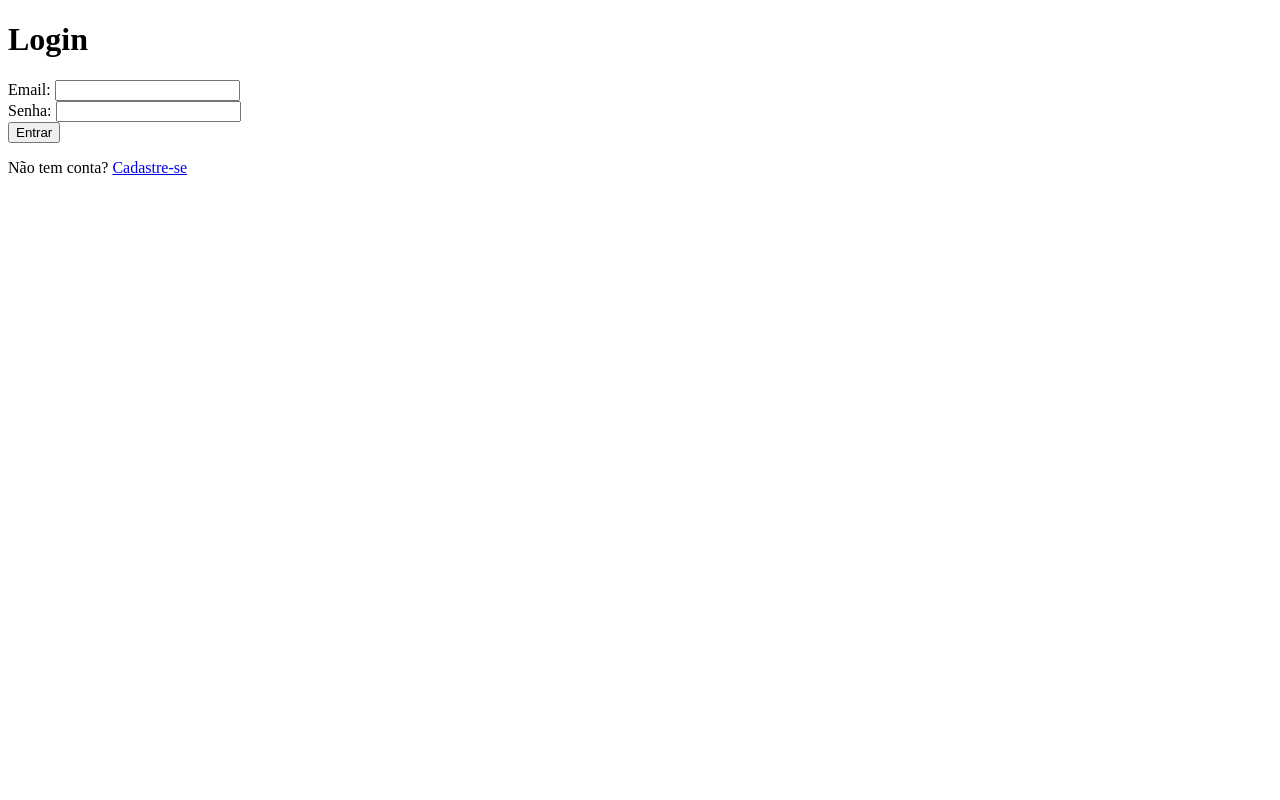
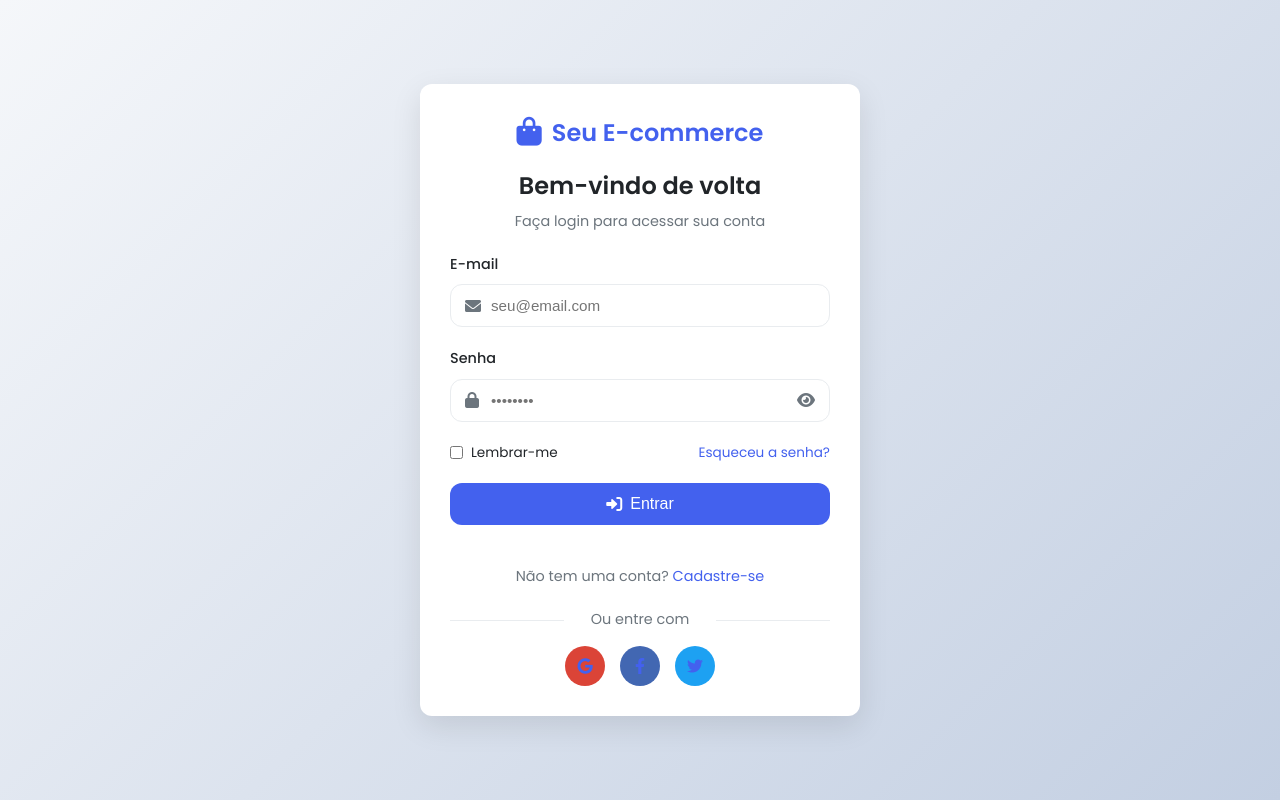
Before and after one commit to Ismaelly1984/ecommerce, a Flask app: page /login in a window 1280 px wide. Run offline with Flask 3, Linux system fonts and the light colour scheme.

Commit message:
Atualiza templates e adiciona pasta static

```diff
--- /dev/null
+++ b/static/css/auth.css
@@ -0,0 +1,325 @@
+/* Variáveis de cores e estilos */
+:root {
+    --primary: #4361ee;
+    --primary-dark: #3a56d4;
+    --primary-light: #e6e9ff;
+    --secondary: #f72585;
+    --success: #4cc9f0;
+    --danger: #ff3e3e;
+    --light: #f8f9fa;
+    --dark: #212529;
+    --gray: #6c757d;
+    --light-gray: #e9ecef;
+    --border-radius: 12px;
+    --box-shadow: 0 10px 30px rgba(0, 0, 0, 0.1);
+    --transition: all 0.3s ease;
+}
+
+/* Reset e estilos base */
+* {
+    margin: 0;
+    padding: 0;
+    box-sizing: border-box;
+}
+
+body {
+    font-family: 'Poppins', sans-serif;
+    background: linear-gradient(135deg, #f5f7fa 0%, #c3cfe2 100%);
+    min-height: 100vh;
+    display: flex;
+    justify-content: center;
+    align-items: center;
+    padding: 20px;
+    line-height: 1.6;
+    color: var(--dark);
+}
+
+/* Container principal */
+.auth-container {
+    width: 100%;
+    max-width: 480px;
+    padding: 20px;
+}
+
+/* Card de autenticação */
+.auth-card {
+    background: white;
+    border-radius: var(--border-radius);
+    box-shadow: var(--box-shadow);
+    overflow: hidden;
+    transition: var(--transition);
+}
+
+.auth-card:hover {
+    transform: translateY(-5px);
+    box-shadow: 0 15px 35px rgba(0, 0, 0, 0.15);
+}
+
+/* Cabeçalho */
+.auth-header {
+    text-align: center;
+    padding: 30px 30px 20px;
+}
+
+.logo {
+    display: flex;
+    align-items: center;
+    justify-content: center;
+    margin-bottom: 15px;
+    color: var(--primary);
+    font-size: 1.5rem;
+    font-weight: 600;
+}
+
+.logo i {
+    margin-right: 10px;
+    font-size: 1.8rem;
+}
+
+.auth-header h1 {
+    font-size: 1.5rem;
+    margin-bottom: 5px;
+    color: var(--dark);
+}
+
+.auth-header p {
+    color: var(--gray);
+    font-size: 0.9rem;
+}
+
+/* Alertas */
+.alert {
+    display: flex;
+    align-items: center;
+    padding: 12px 20px;
+    margin: 0 30px 20px;
+    border-radius: var(--border-radius);
+    font-size: 0.9rem;
+}
+
+.alert i {
+    margin-right: 10px;
+    font-size: 1.1rem;
+}
+
+.alert-success {
+    background-color: rgba(76, 201, 240, 0.1);
+    border: 1px solid var(--success);
+    color: var(--success);
+}
+
+.alert-danger {
+    background-color: rgba(255, 62, 62, 0.1);
+    border: 1px solid var(--danger);
+    color: var(--danger);
+}
+
+/* Formulário */
+.auth-form {
+    padding: 0 30px 20px;
+}
+
+.form-group {
+    margin-bottom: 20px;
+}
+
+.form-group label {
+    display: block;
+    margin-bottom: 8px;
+    font-weight: 500;
+    font-size: 0.9rem;
+    color: var(--dark);
+}
+
+.input-with-icon {
+    position: relative;
+    display: flex;
+    align-items: center;
+}
+
+.input-with-icon i:first-child {
+    position: absolute;
+    left: 15px;
+    color: var(--gray);
+    font-size: 1rem;
+}
+
+.input-with-icon .toggle-password {
+    position: absolute;
+    right: 15px;
+    color: var(--gray);
+    cursor: pointer;
+    font-size: 1rem;
+}
+
+.input-with-icon input {
+    width: 100%;
+    padding: 12px 15px 12px 40px;
+    border: 1px solid var(--light-gray);
+    border-radius: var(--border-radius);
+    font-size: 0.95rem;
+    transition: var(--transition);
+}
+
+.input-with-icon input:focus {
+    border-color: var(--primary);
+    outline: none;
+    box-shadow: 0 0 0 3px var(--primary-light);
+}
+
+/* Opções do formulário */
+.form-options {
+    display: flex;
+    justify-content: space-between;
+    align-items: center;
+    margin-bottom: 20px;
+    font-size: 0.85rem;
+}
+
+.remember-me {
+    display: flex;
+    align-items: center;
+    cursor: pointer;
+}
+
+.remember-me input {
+    margin-right: 8px;
+    cursor: pointer;
+}
+
+.forgot-password {
+    color: var(--primary);
+    text-decoration: none;
+    transition: var(--transition);
+}
+
+.forgot-password:hover {
+    text-decoration: underline;
+    color: var(--primary-dark);
+}
+
+/* Botão */
+.auth-btn {
+    width: 100%;
+    padding: 12px;
+    background-color: var(--primary);
+    color: white;
+    border: none;
+    border-radius: var(--border-radius);
+    font-size: 1rem;
+    font-weight: 500;
+    cursor: pointer;
+    transition: var(--transition);
+    display: flex;
+    align-items: center;
+    justify-content: center;
+}
+
+.auth-btn i {
+    margin-right: 8px;
+    font-size: 1rem;
+}
+
+.auth-btn:hover {
+    background-color: var(--primary-dark);
+    transform: translateY(-2px);
+}
+
+/* Rodapé */
+.auth-footer {
+    padding: 20px 30px 30px;
+    text-align: center;
+    font-size: 0.9rem;
+    color: var(--gray);
+}
+
+.auth-footer a {
+    color: var(--primary);
+    text-decoration: none;
+    transition: var(--transition);
+}
+
+.auth-footer a:hover {
+    text-decoration: underline;
+    color: var(--primary-dark);
+}
+
+.social-login {
+    margin-top: 20px;
+}
+
+.social-login p {
+    margin-bottom: 15px;
+    position: relative;
+}
+
+.social-login p::before,
+.social-login p::after {
+    content: "";
+    position: absolute;
+    top: 50%;
+    width: 30%;
+    height: 1px;
+    background-color: var(--light-gray);
+}
+
+.social-login p::before {
+    left: 0;
+}
+
+.social-login p::after {
+    right: 0;
+}
+
+.social-icons {
+    display: flex;
+    justify-content: center;
+    gap: 15px;
+}
+
+.social-btn {
+    width: 40px;
+    height: 40px;
+    border-radius: 50%;
+    display: flex;
+    align-items: center;
+    justify-content: center;
+    color: white;
+    font-size: 1rem;
+    transition: var(--transition);
+}
+
+.social-btn:hover {
+    transform: translateY(-3px);
+}
+
+.social-btn.google {
+    background-color: #db4437;
+}
+
+.social-btn.facebook {
+    background-color: #4267b2;
+}
+
+.social-btn.twitter {
+    background-color: #1da1f2;
+}
+
+/* Responsividade */
+@media (max-width: 480px) {
+    .auth-container {
+        padding: 10px;
+    }
+
+    .auth-header,
+    .auth-form,
+    .auth-footer {
+        padding-left: 20px;
+        padding-right: 20px;
+    }
+
+    .alert {
+        margin-left: 20px;
+        margin-right: 20px;
+    }
+}
--- a/templates/carrinho.html
+++ b/templates/carrinho.html
@@ -26,8 +26,7 @@
 
             <a href="{{ url_for('logout') }}">Sair</a>
         {% else %}
-            <a href="{{ url_for('login') }}">Login</a>
-            <a href="{{ url_for('cadastro') }}">Cadastre-se</a>
+
         {% endif %}
     </nav>
     <h1>Seu Carrinho</h1>
--- a/templates/index.html
+++ b/templates/index.html
@@ -19,7 +19,7 @@
             <span>Olá, {{ session['usuario_nome'] }}!</span>
             <a href="{{ url_for('ver_carrinho') }}">Carrinho</a>
 
-            <a href="{{ url_for('logout') }}">Sair</a>
+            <a href="{{ url_for('login') }}">Sair</a>
         {% else %}
             <a href="{{ url_for('login') }}">Login</a>
             <a href="{{ url_for('cadastro') }}">Cadastre-se</a>
--- a/templates/login.html
+++ b/templates/login.html
@@ -1,26 +1,94 @@
 <!DOCTYPE html>
-<html>
+<html lang="pt-BR">
 <head>
-    <title>Login</title>
+    <meta charset="UTF-8">
+    <meta name="viewport" content="width=device-width, initial-scale=1.0">
+    <title>Login | Seu E-commerce</title>
+    <link rel="stylesheet" href="{{ url_for('static', filename='css/auth.css') }}">
+    <link href="https://fonts.googleapis.com/css2?family=Poppins:wght@300;400;500;600&display=swap" rel="stylesheet">
+    <link rel="stylesheet" href="https://cdnjs.cloudflare.com/ajax/libs/font-awesome/6.0.0-beta3/css/all.min.css">
 </head>
 <body>
-    <h1>Login</h1>
+    <div class="auth-container">
+        <div class="auth-card">
+            <div class="auth-header">
+                <div class="logo">
+                    <i class="fas fa-shopping-bag"></i>
+                    <span>Seu E-commerce</span>
+                </div>
+                <h1>Bem-vindo de volta</h1>
+                <p>Faça login para acessar sua conta</p>
+            </div>
+
             {% with messages = get_flashed_messages(with_categories=true) %}
                 {% if messages %}
                     {% for category, message in messages %}
-                <div class="alert alert-{{ category }}">{{ message }}</div>
+                        <div class="alert alert-{{ category }}">
+                            <i class="fas fa-{% if category == 'success' %}check-circle{% else %}exclamation-circle{% endif %}"></i>
+                            <span>{{ message }}</span>
+                        </div>
                     {% endfor %}
                 {% endif %}
             {% endwith %}
-    <form method="POST">
-        <label>Email:</label>
-        <input type="email" name="email" required><br>
 
-        <label>Senha:</label>
-        <input type="password" name="senha" required><br>
+            <form method="POST" class="auth-form">
+                <div class="form-group">
+                    <label for="email">E-mail</label>
+                    <div class="input-with-icon">
+                        <i class="fas fa-envelope"></i>
+                        <input type="email" id="email" name="email" placeholder="seu@email.com" required>
+                    </div>
+                </div>
 
-        <button type="submit">Entrar</button>
+                <div class="form-group">
+                    <label for="senha">Senha</label>
+                    <div class="input-with-icon">
+                        <i class="fas fa-lock"></i>
+                        <input type="password" id="senha" name="senha" placeholder="••••••••" required>
+                        <i class="fas fa-eye toggle-password" onclick="togglePassword()"></i>
+                    </div>
+                </div>
+
+                <div class="form-options">
+                    <label class="remember-me">
+                        <input type="checkbox" name="remember">
+                        <span>Lembrar-me</span>
+                    </label>
+                    <a href="#" class="forgot-password">Esqueceu a senha?</a>
+                </div>
+
+                <button type="submit" class="auth-btn">
+                    <i class="fas fa-sign-in-alt"></i>
+                    <span>Entrar</span>
+                </button>
             </form>
-    <p>Não tem conta? <a href="{{ url_for('cadastro') }}">Cadastre-se</a></p>
+
+            <div class="auth-footer">
+                <p>Não tem uma conta? <a href="{{ url_for('cadastro') }}">Cadastre-se</a></p>
+                <div class="social-login">
+                    <p>Ou entre com</p>
+                    <div class="social-icons">
+                        <a href="#" class="social-btn google"><i class="fab fa-google"></i></a>
+                        <a href="#" class="social-btn facebook"><i class="fab fa-facebook-f"></i></a>
+                        <a href="#" class="social-btn twitter"><i class="fab fa-twitter"></i></a>
+                    </div>
+                </div>
+            </div>
+        </div>
+    </div>
+
+    <script>
+        function togglePassword() {
+            const password = document.getElementById('senha');
+            const icon = document.querySelector('.toggle-password');
+            if (password.type === 'password') {
+                password.type = 'text';
+                icon.classList.replace('fa-eye', 'fa-eye-slash');
+            } else {
+                password.type = 'password';
+                icon.classList.replace('fa-eye-slash', 'fa-eye');
+            }
+        }
+    </script>
 </body>
 </html>
```
Also changed, not shown: ecommerce.db. Lines whose indentation alone changed are shown as unchanged.
